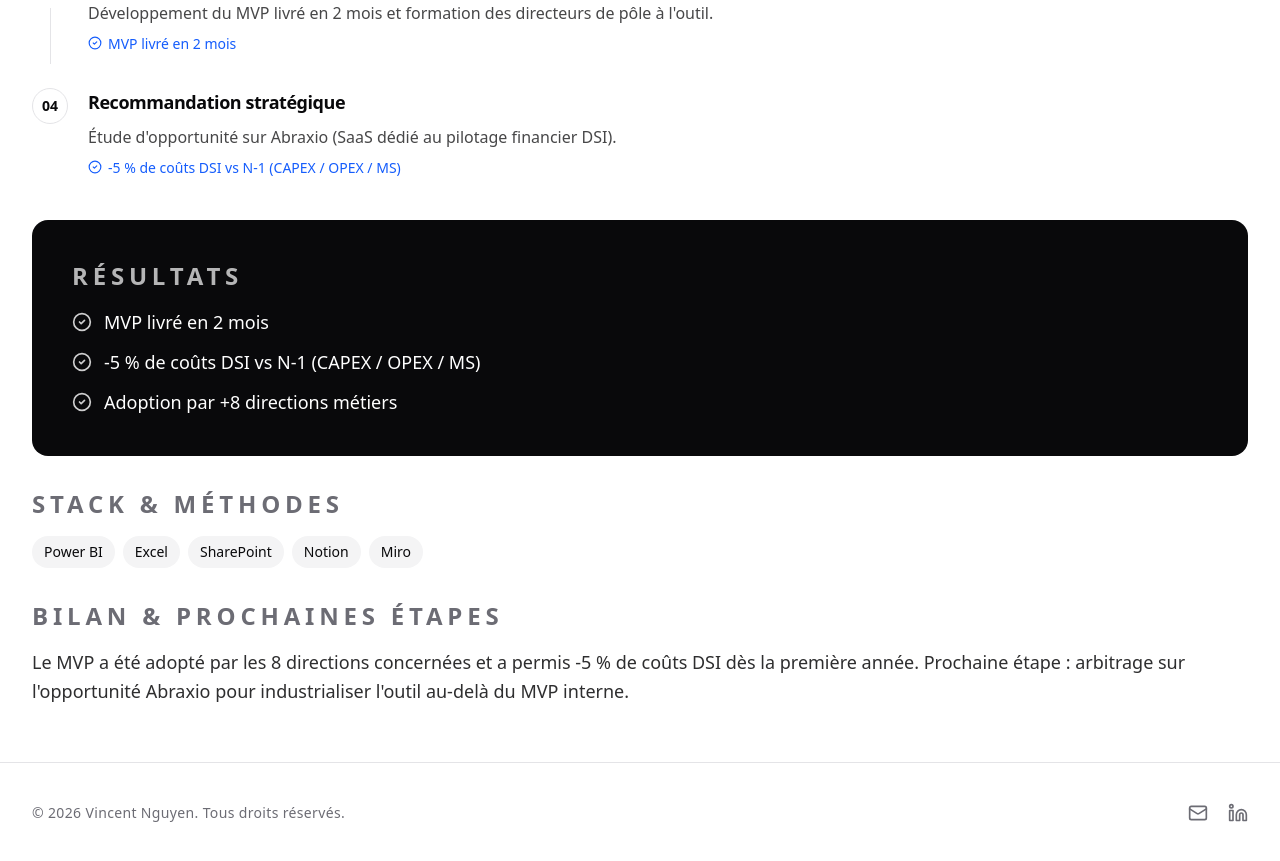
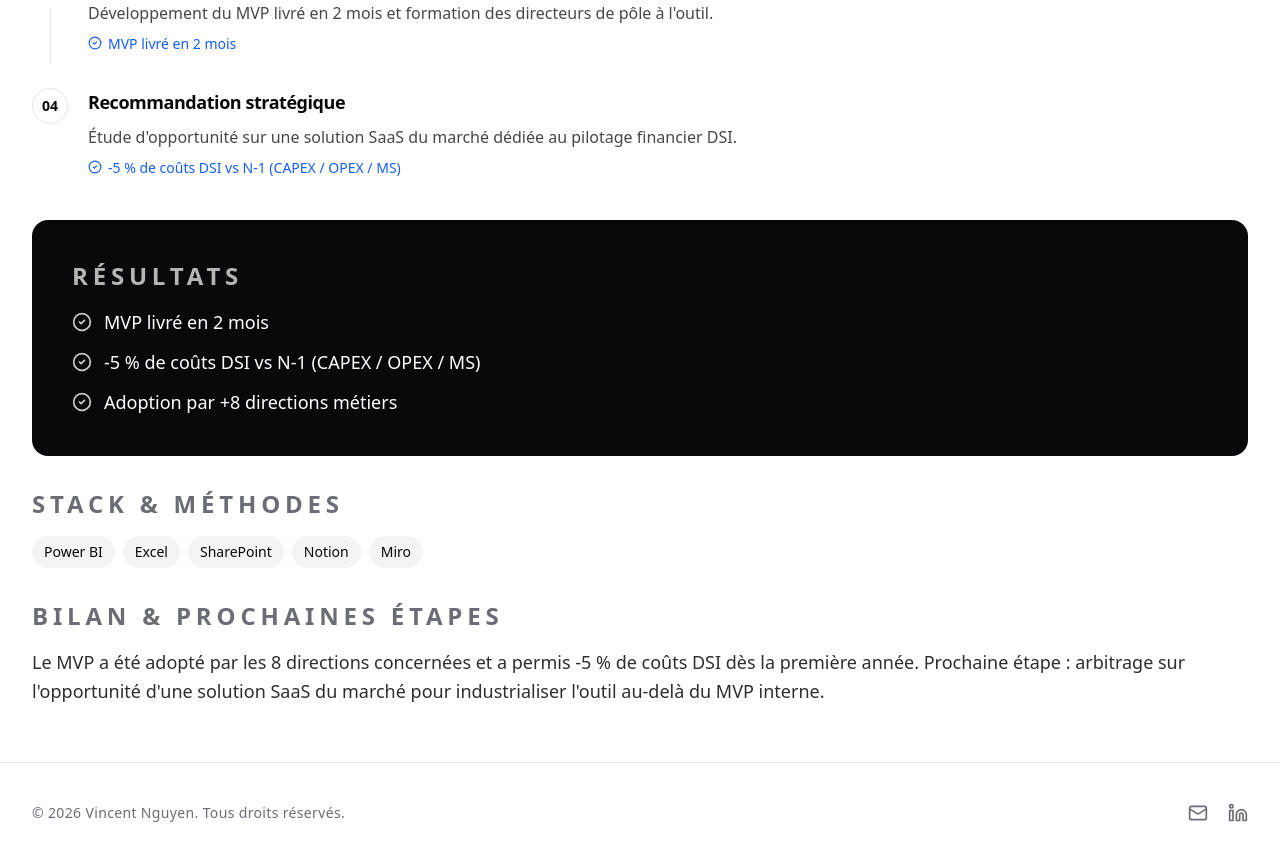
Before and after one commit to VincentNguyenPro/Portfolio, a React (Vite) app: page /projet/bartle-pilotage-dsi in a window 1280 px wide. Shown: the part 1312-2173 px from the top of the page. Built offline with nearby package versions, Linux system fonts and the light colour scheme; the HTML template or start-up script is replaced by a standard one.

Commit message:
Anonymize third-party SaaS name in the Bartle case study
Co-Authored-By: Claude Sonnet 5.5 <noreply@anthropic.com>

```diff
--- a/src/data/photographer.ts
+++ b/src/data/photographer.ts
@@ -50,7 +50,7 @@ export const experiences: ExperienceItem[] = [
     highlights: [
       "Discovery avec +8 directeurs métiers pour cartographier les dépenses IT et besoins de reporting (portefeuille 50 M€ - 230 M€)",
       "MVP d'un outil de consolidation et de pilotage des coûts DSI livré en 2 mois",
-      "Étude d'opportunité Abraxio et recommandation stratégique",
+      "Étude d'opportunité d'une solution SaaS de pilotage financier DSI et recommandation stratégique",
       "Résultat : -5 % de coûts DSI vs N-1 (CAPEX / OPEX / MS)",
     ],
   },
--- a/src/data/projects.ts
+++ b/src/data/projects.ts
@@ -177,7 +177,7 @@ export const projects: Project[] = [
       },
       {
         heading: 'Recommandation stratégique',
-        body: "Étude d'opportunité sur Abraxio (SaaS dédié au pilotage financier DSI).",
+        body: "Étude d'opportunité sur une solution SaaS du marché dédiée au pilotage financier DSI.",
         result: '-5 % de coûts DSI vs N-1 (CAPEX / OPEX / MS)',
       },
     ],
@@ -195,7 +195,7 @@ export const projects: Project[] = [
     team: ['1 Product Manager (moi)', 'Sponsors : direction DSI & direction Finance', '+8 directeurs métiers impliqués'],
     missionTypes: ['Discovery', 'MVP', 'Recommandation stratégique'],
     retro:
-      "Le MVP a été adopté par les 8 directions concernées et a permis -5 % de coûts DSI dès la première année. Prochaine étape : arbitrage sur l'opportunité Abraxio pour industrialiser l'outil au-delà du MVP interne.",
+      "Le MVP a été adopté par les 8 directions concernées et a permis -5 % de coûts DSI dès la première année. Prochaine étape : arbitrage sur l'opportunité d'une solution SaaS du marché pour industrialiser l'outil au-delà du MVP interne.",
     coverGradient: 'from-emerald-500 via-teal-500 to-cyan-600',
     coverImage: bartleCover,
   },
```
